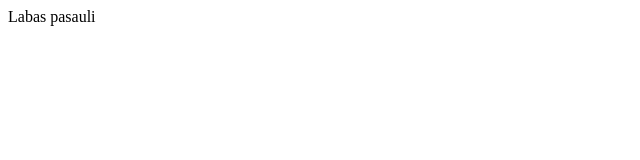
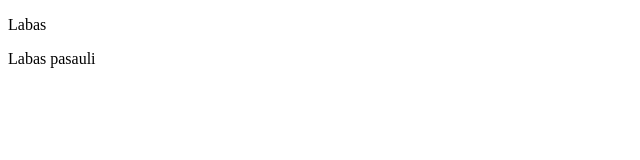
Before and after one commit to jjsimps0n/linuxServer, a plain HTML site: page index.html in a window 1280 px wide. Shown: the whole page, without its empty margins (0-640 px from the left). Drawn offline with Linux system fonts and the light colour scheme.

Commit message:
uPDATED INDEX.HTML

```diff
--- a/index.html
+++ b/index.html
@@ -7,6 +7,7 @@
     <title>LinuxServer Website title</title>
 </head>
 <body>
+    <p>Labas</p>
     <div id="header">Labas pasauli</div>
 </body>
 </html>
```
